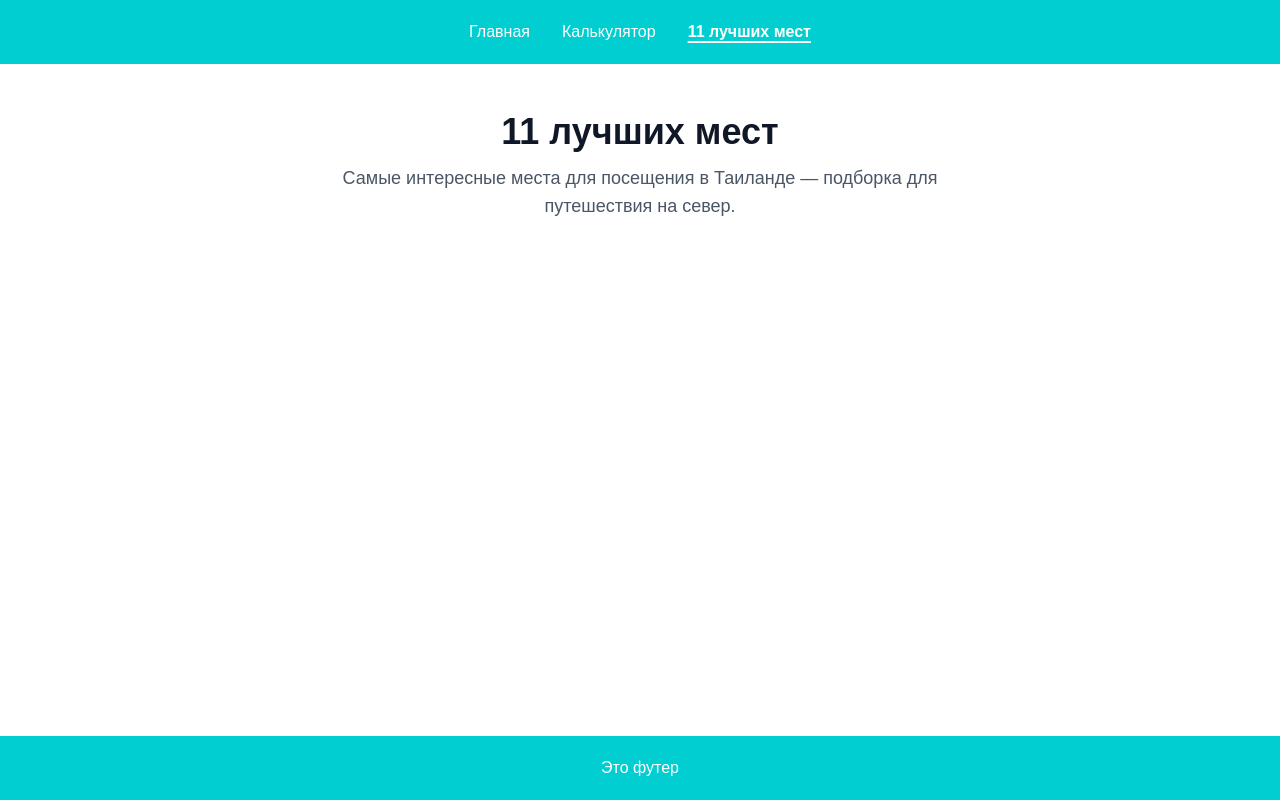
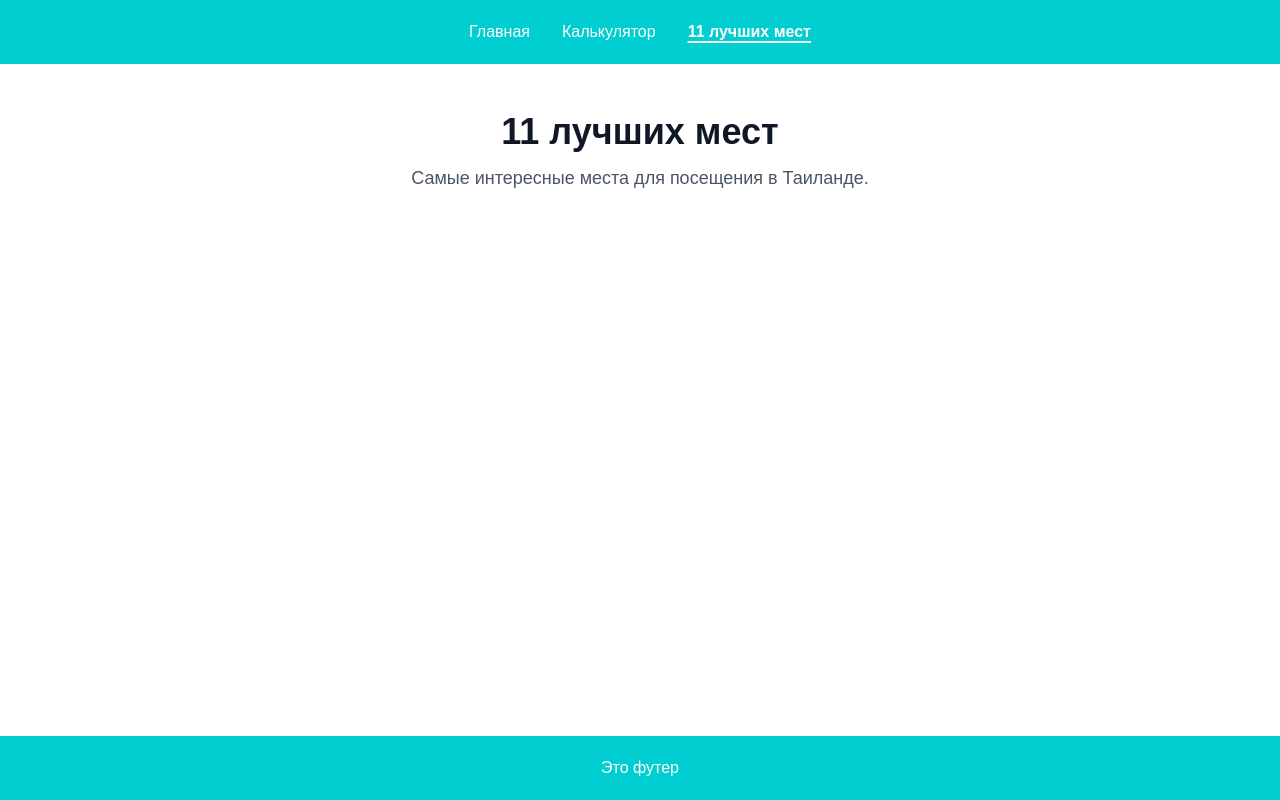
Before and after one commit to evakerrigan/thaiway, a Next.js app: page /top-places in a window 1280 px wide. Built offline with nearby package versions, Linux system fonts and the light colour scheme.

Commit message:
content: add tag at tag clouds

```diff
--- a/src/app/top-places/page.tsx
+++ b/src/app/top-places/page.tsx
@@ -7,7 +7,7 @@ export default function TopPlacesPage() {
         <div className="text-center">
           <h1 className="text-4xl font-bold text-gray-900 mb-3">11 лучших мест</h1>
           <p className="text-lg text-gray-600 max-w-2xl">
-            Самые интересные места для посещения в Таиланде — подборка для путешествия на север.
+            Самые интересные места для посещения в Таиланде.
           </p>
         </div>
       </div>
--- a/src/widgets/tag-cloud/ui/tag-cloud.tsx
+++ b/src/widgets/tag-cloud/ui/tag-cloud.tsx
@@ -14,6 +14,7 @@ const TAGS: Tag[] = [
   { id: 'museums', label: 'Музеи', hasData: false, emoji: '🏛️' },
   { id: 'cafes', label: 'Кафе', hasData: false, emoji: '☕' },
   { id: 'attractions', label: 'Достопримечательности', hasData: false, emoji: '📍' },
+  { id: 'hotels', label: 'Отели', hasData: false, emoji: '🏨' },
 ];
 
 interface TagCloudProps {
```
